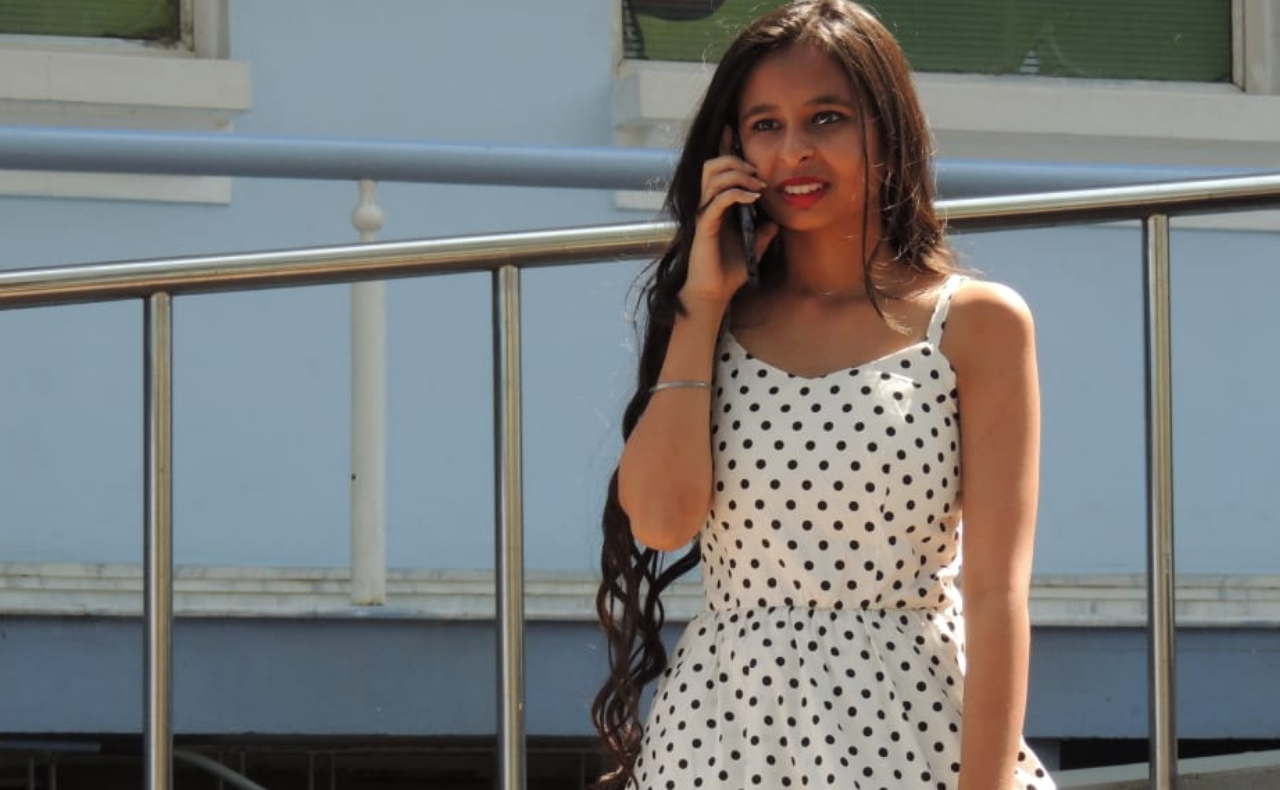
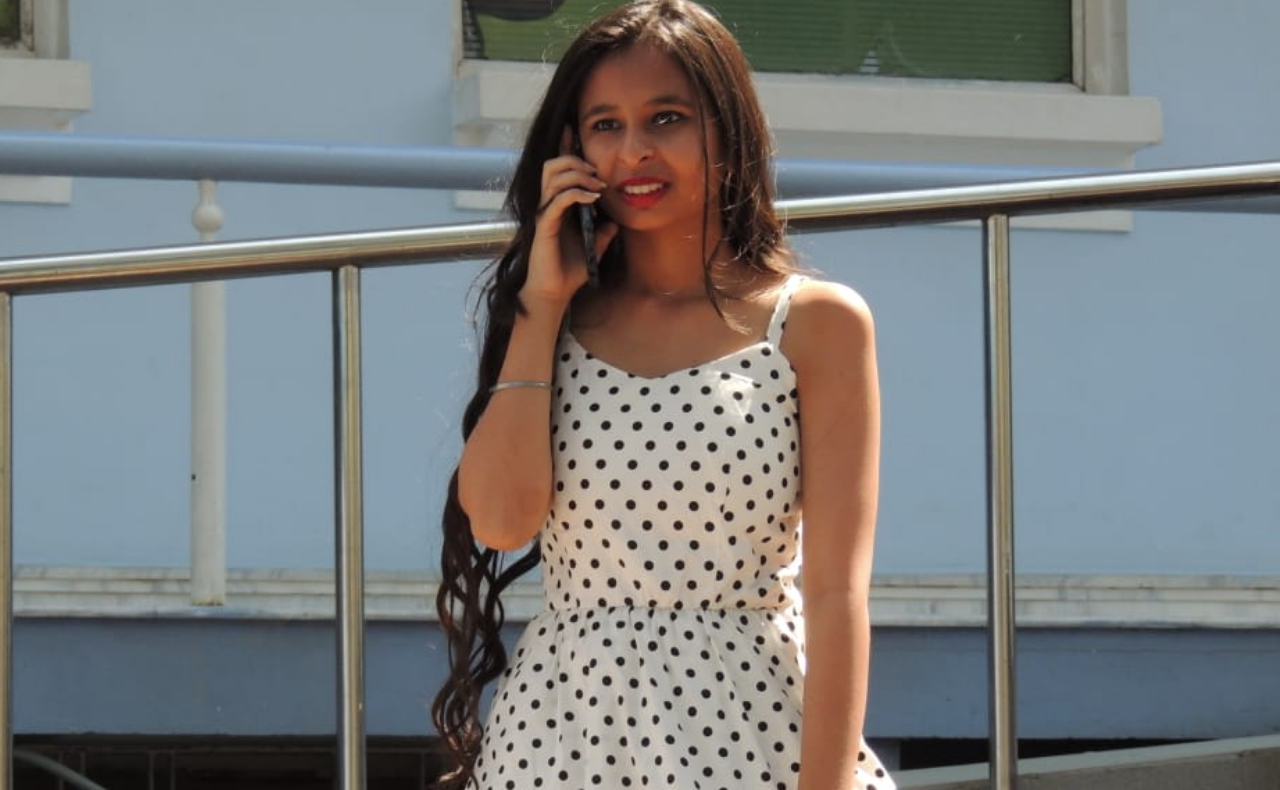
Before and after one commit to Geetisha702/webgeet, a plain HTML site: page index.html in a window 1280 px wide. Shown: the part 121-911 px from the top of the page. Drawn offline with Linux system fonts and the light colour scheme.

Commit message:
Update style.css

```diff
--- a/css/style.css
+++ b/css/style.css
@@ -7,7 +7,7 @@ header
 {background-image: url(../1.jpg);
 height: 150vh;
 background-size: cover;
-background-position:center;
+background-position:center right;
 }
 ul{
 	float: right;
```
